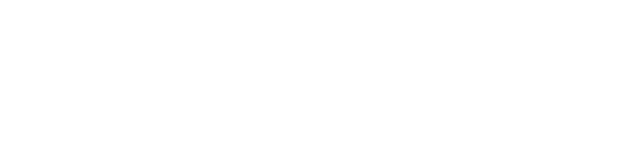
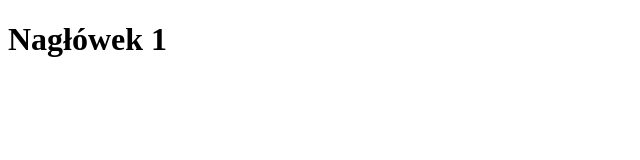
Before and after one commit to acherka/repo2, a plain HTML site: page index.html in a window 1280 px wide. Shown: the whole page, without its empty margins (0-640 px from the left). Drawn offline with Linux system fonts and the light colour scheme.

Commit message:
add h1 to index.html

```diff
--- a/index.html
+++ b/index.html
@@ -3,5 +3,6 @@
 	<head>
 	</head>
 	<body>
+		<h1>Nagłówek 1</h1>
 	</body>
 </html>
```
